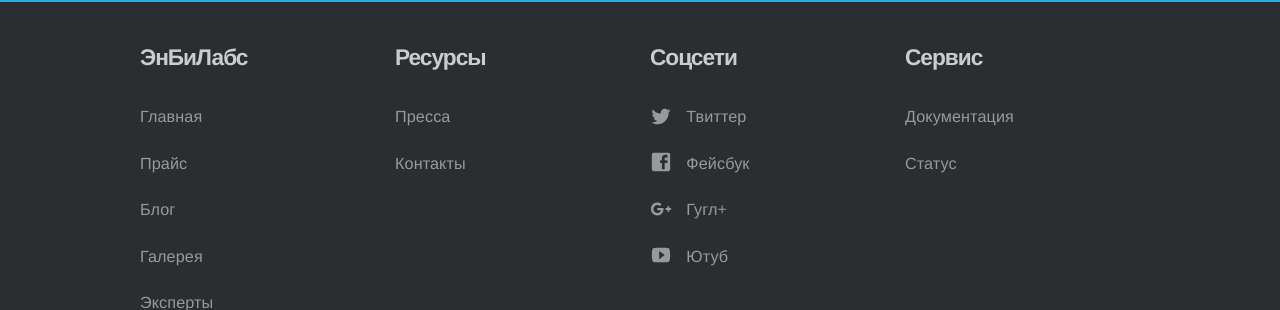
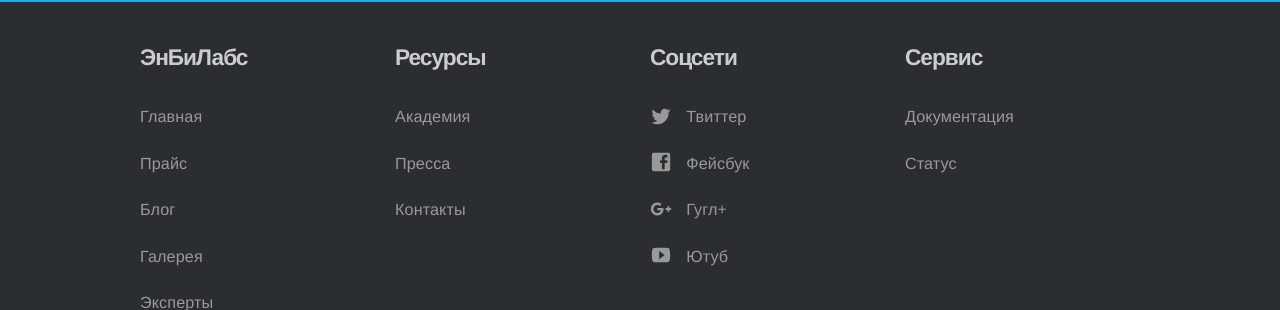
Before and after one commit to RakhimyanTim/enblabs.github.io, a Jekyll site: the page built from pages/index.html, in a window 1280 px wide and 900 px high, scrolled down 2868 px. Shown: the part 408-718 px from the top of the window. Built offline with Jekyll 4.4.1, drawn with Linux system fonts in a browser that asks for light colours; nearby versions of some CDN libraries.

Commit message:
Update footer.yml

```diff
--- a/_data/footer.yml
+++ b/_data/footer.yml
@@ -15,6 +15,8 @@
       link: /about/
 - title: Ресурсы
   links:
+    - name: Академия
+      link: https://learn.enblabs.ru/
     - name: Пресса
       link: /press/
     - name: Контакты
```
